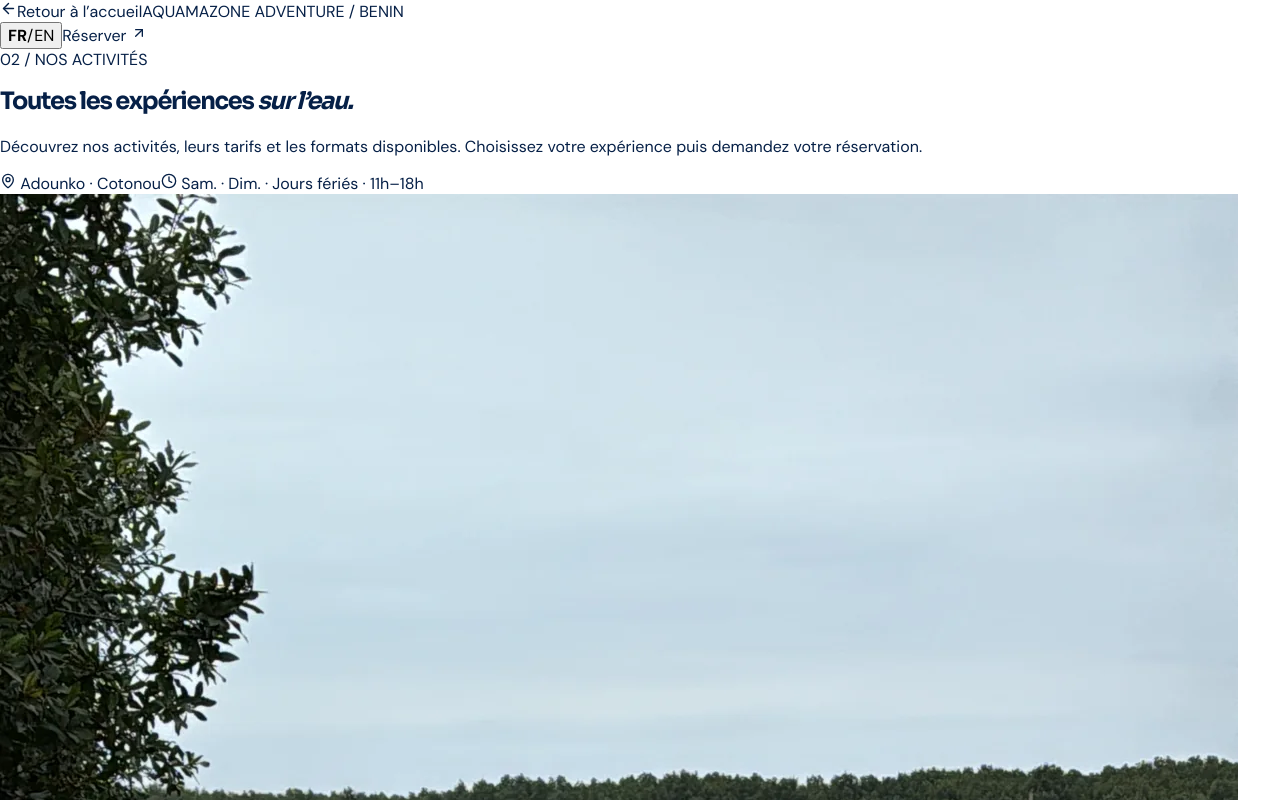
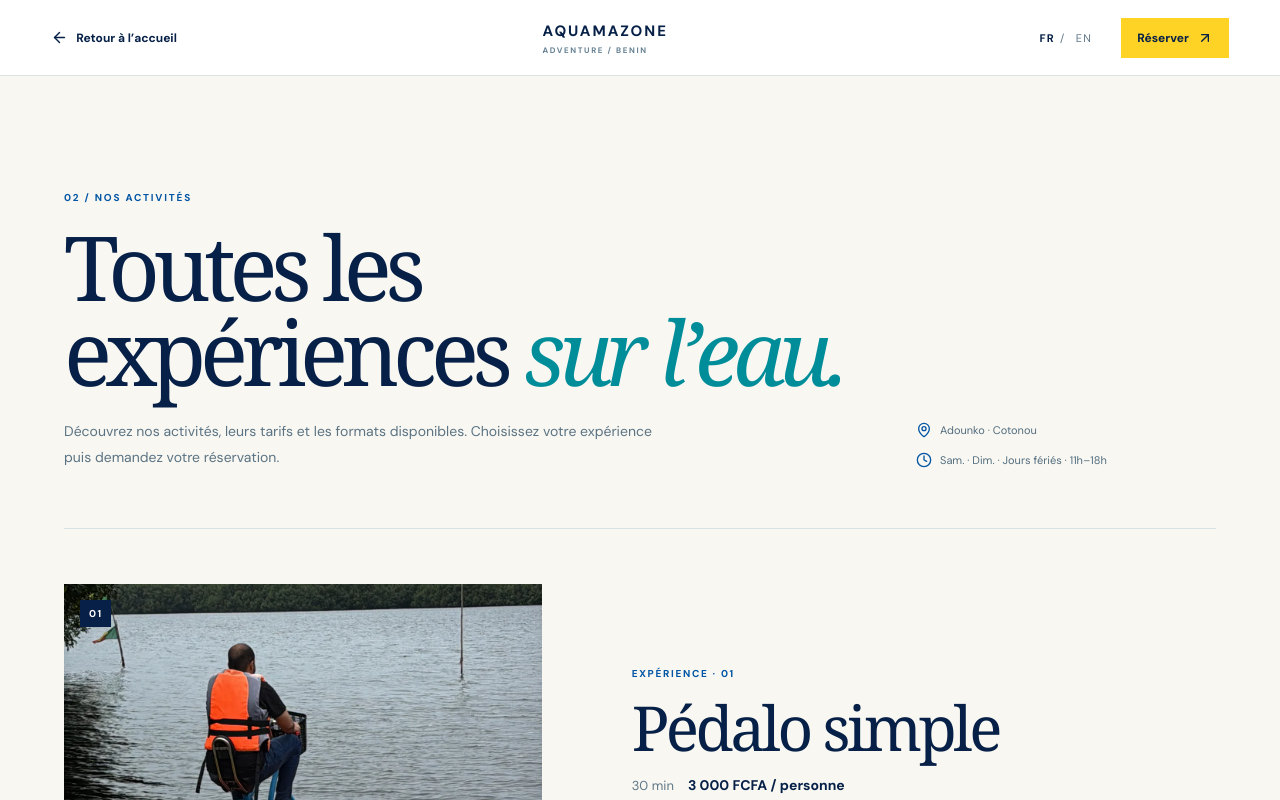
Before and after one commit to emma-dasilva-dev/aquamazone-adventure, a Next.js app: page /activites in a window 1280 px wide. Shown: the top 800 px of the page. Built offline with nearby package versions, Linux system fonts and the light colour scheme; no server answers.

Commit message:
Style dedicated activities catalogue and review prompt

```diff
--- a/app/globals.css
+++ b/app/globals.css
@@ -1214,3 +1214,74 @@ img,video,iframe{max-width:100%}
 .visitor-review-form-reveal{margin-top:8px}
 @keyframes visitor-review-enter{from{opacity:0;transform:translateY(10px)}to{opacity:1;transform:none}}
 @media(prefers-reduced-motion:reduce){.visitor-review-prompt.is-visible{animation:none}.visitor-review-prompt-stars button{transition:none}}
+
+/* Dedicated activities catalogue */
+.activities-page{background:#f8f7f2;color:#062047;min-height:100vh}
+.activities-page-header{min-height:76px;display:flex;align-items:center;justify-content:space-between;gap:24px;padding:0 clamp(20px,4vw,58px);border-bottom:1px solid #d9e1e3;background:#fff}
+.activities-back,.activities-wordmark,.activities-book{color:#062047;text-decoration:none}
+.activities-back{display:inline-flex;align-items:center;gap:8px;font-size:12px;font-weight:700}
+.activities-wordmark{font-size:15px;font-weight:900;letter-spacing:.13em}
+.activities-wordmark span{display:block;font-size:8px;letter-spacing:.2em;color:#648092;margin-top:4px}
+.activities-page-actions{display:flex;align-items:center;gap:18px}
+.activities-lang{border:0;background:transparent;color:#607789;font-size:11px;letter-spacing:.12em;cursor:pointer}
+.activities-lang strong{color:#062047}.activities-lang span{margin:0 5px}
+.activities-book{display:inline-flex;align-items:center;gap:8px;background:#FFD326;padding:12px 16px;font-size:12px;font-weight:800}
+.activities-page-hero{max-width:1280px;margin:auto;padding:clamp(70px,9vw,125px) clamp(24px,5vw,78px) 58px;display:grid;grid-template-columns:minmax(0,1fr) 300px;gap:50px;align-items:end}
+.activities-page-kicker{font-size:10px;letter-spacing:.18em;font-weight:900;color:#0055A4;margin:0 0 20px}
+.activities-page-hero h1{font-family:Georgia,'Times New Roman',serif;font-size:clamp(48px,7vw,92px);font-weight:400;letter-spacing:-.07em;line-height:.95;max-width:800px;margin:0}
+.activities-page-hero h1 em,.activities-video-copy h2 em,.activities-page-footer-cta h2 em{color:#008d9a;font-weight:400}
+.activities-page-hero>div:first-child>p:last-child{max-width:610px;color:#5b7383;font-size:14px;line-height:1.8;margin:25px 0 0}
+.activities-page-meta{display:grid;gap:13px;color:#526d7e;font-size:11px;line-height:1.6}
+.activities-page-meta span{display:flex;align-items:flex-start;gap:8px}
+.activities-page-meta svg{color:#0055A4;flex:none}
+.activities-page-list{max-width:1280px;margin:auto;padding:0 clamp(24px,5vw,78px) 95px}
+.activity-detail-card{display:grid;grid-template-columns:minmax(320px,.9fr) minmax(0,1.1fr);gap:clamp(35px,7vw,105px);align-items:center;padding:55px 0;border-top:1px solid #d8e1e3}
+.activity-detail-card:last-child{border-bottom:1px solid #d8e1e3}
+.activity-detail-image{position:relative;aspect-ratio:1.25;overflow:hidden;background:#e2edf2}
+.activity-detail-image img{display:block;width:100%;height:100%;object-fit:cover;transition:transform .7s cubic-bezier(.2,.7,.2,1)}
+.activity-detail-card:hover .activity-detail-image img{transform:scale(1.025)}
+.activity-detail-image>span{position:absolute;left:16px;top:16px;color:#fff;background:#062047;padding:7px 9px;font-size:10px;letter-spacing:.14em;font-weight:800}
+.activity-detail-body{max-width:600px}
+.activity-detail-kicker{font-size:10px;letter-spacing:.17em;color:#0055A4;font-weight:900;margin:0 0 16px}
+.activity-detail-body h2{font-family:Georgia,'Times New Roman',serif;font-weight:400;letter-spacing:-.055em;font-size:clamp(34px,5vw,62px);line-height:1;margin:0 0 18px}
+.activity-detail-facts{display:flex;align-items:center;gap:14px;flex-wrap:wrap;font-size:13px}
+.activity-detail-facts span{color:#617887}
+.activity-detail-facts strong{font-size:14px;color:#062047}
+.activity-detail-note,.activity-detail-unavailable{font-size:13px;line-height:1.7;color:#536e7f;margin:18px 0 0}
+.activity-detail-unavailable{color:#a04439}
+.activity-detail-cta{display:inline-flex;align-items:center;gap:9px;margin-top:25px;color:#0055A4;text-decoration:none;font-size:12px;font-weight:900;border-bottom:1px solid #0055A4;padding-bottom:5px}
+.activities-video-section{max-width:1280px;margin:0 auto 100px;padding:clamp(38px,6vw,70px) clamp(24px,5vw,78px);background:#062047;color:#fff;display:grid;grid-template-columns:minmax(0,1fr) minmax(300px,.8fr);gap:clamp(35px,7vw,90px);align-items:center}
+.activities-video-copy{max-width:590px}
+.activities-video-copy .activities-page-kicker{color:#8ac6ea}
+.activities-video-copy h2{font-family:Georgia,'Times New Roman',serif;font-size:clamp(37px,5vw,64px);font-weight:400;letter-spacing:-.06em;line-height:1;margin:0}
+.activities-video-copy>p:not(.activities-page-kicker){color:#c7d9e7;font-size:14px;line-height:1.8;margin:20px 0 27px}
+.activities-video-cta{display:inline-flex;align-items:center;gap:9px;color:#FFD326;text-decoration:none;border-bottom:1px solid #FFD326;padding-bottom:6px;font-size:12px;font-weight:900}
+.activities-video-card{display:grid;grid-template-columns:1fr;position:relative;color:#fff;text-decoration:none;background:#fff;min-height:340px}
+.activities-video-card-image{height:260px;overflow:hidden}
+.activities-video-card-image img{width:100%;height:100%;object-fit:cover}
+.activities-video-card>div:last-child{display:grid;grid-template-columns:1fr auto;gap:12px;align-items:end;padding:16px 18px;background:#fff;color:#062047}
+.activities-video-card>div:last-child span{grid-column:1/-1;font-size:9px;letter-spacing:.16em;color:#0055A4;font-weight:900}
+.activities-video-card>div:last-child strong{font-family:Georgia,'Times New Roman',serif;font-size:21px;font-weight:400;line-height:1.1}
+.activities-video-card>div:last-child svg{align-self:center}
+.activities-page-footer-cta{max-width:1280px;margin:0 auto;padding:0 clamp(24px,5vw,78px) 120px}
+.activities-page-footer-cta p{font-size:10px;letter-spacing:.18em;color:#0055A4;font-weight:900;margin:0 0 16px}
+.activities-page-footer-cta h2{font-family:Georgia,'Times New Roman',serif;font-size:clamp(38px,6vw,70px);font-weight:400;letter-spacing:-.06em;line-height:1;margin:0;max-width:760px}
+.activities-page-footer-cta>a{display:inline-flex;align-items:center;gap:9px;margin-top:30px;background:#FFD326;color:#062047;text-decoration:none;padding:14px 18px;font-size:12px;font-weight:900}
+.visitor-reviews-back-rating{border:0;background:transparent;color:#0055A4;padding:0;margin:0 0 14px;font-size:11px;font-weight:800;cursor:pointer}
+@media(max-width:820px){
+ .activities-page-header{min-height:68px}.activities-wordmark{font-size:13px}.activities-wordmark span{display:none}.activities-book{padding:10px 12px}
+ .activities-page-hero{grid-template-columns:1fr;gap:28px;padding-top:62px}.activities-page-meta{grid-template-columns:1fr 1fr}
+ .activity-detail-card{grid-template-columns:1fr;gap:25px;padding:42px 0}.activity-detail-body{max-width:none}
+ .activity-detail-image{aspect-ratio:1.35}
+ .activities-video-section{grid-template-columns:1fr;margin-left:0;margin-right:0}
+}
+@media(max-width:560px){
+ .activities-page-header{padding:0 16px}.activities-back{font-size:11px}.activities-book{font-size:11px}.activities-page-actions{gap:8px}
+ .activities-page-hero{padding:54px 20px 42px}.activities-page-hero h1{font-size:clamp(45px,14vw,66px)}
+ .activities-page-meta{grid-template-columns:1fr}
+ .activities-page-list{padding:0 20px 70px}
+ .activity-detail-card{padding:34px 0}.activity-detail-image{aspect-ratio:1.1}
+ .activity-detail-body h2{font-size:39px}
+ .activities-video-section{padding:36px 20px;margin-bottom:70px}.activities-video-card{min-height:0}.activities-video-card-image{height:220px}
+ .activities-page-footer-cta{padding:0 20px 90px}
+}
```
